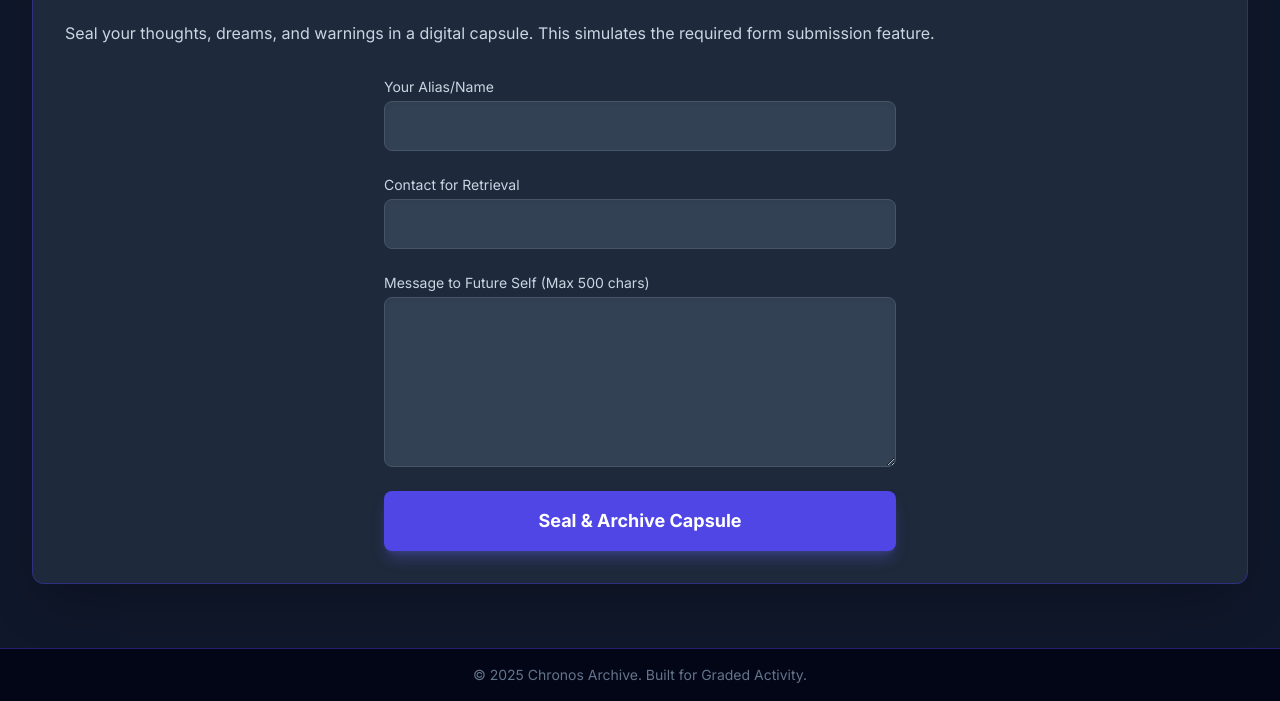
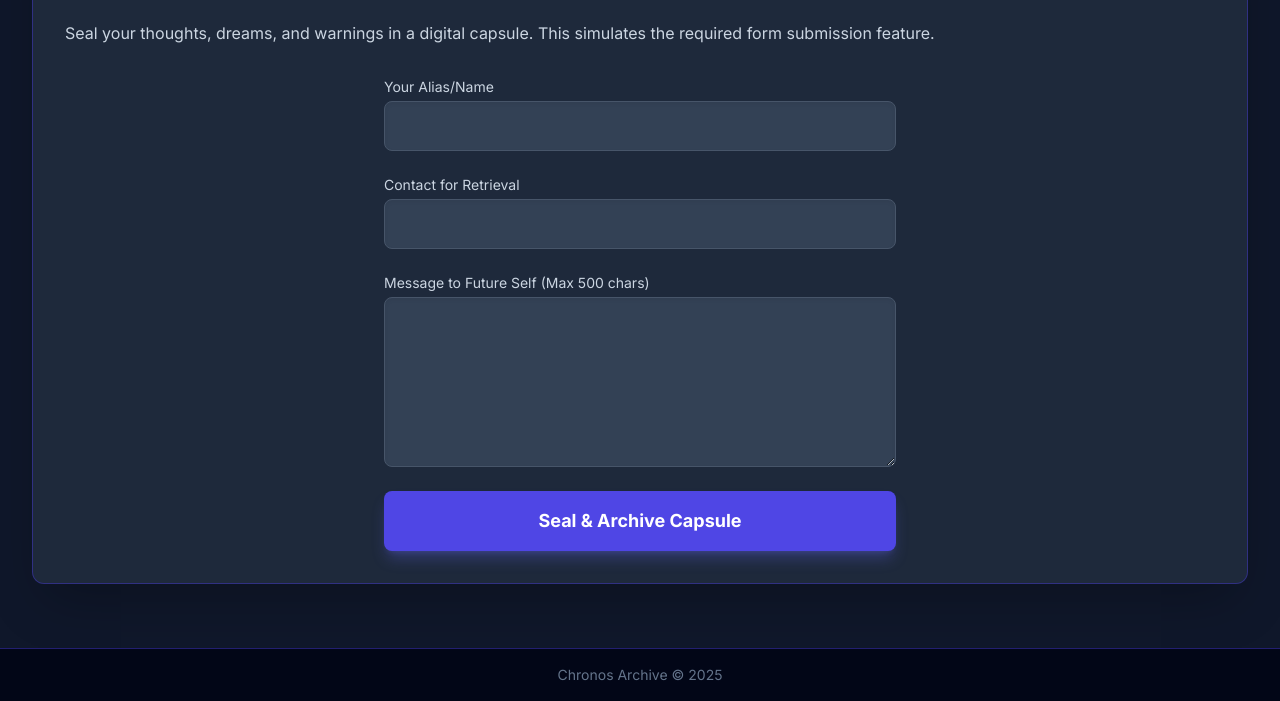
Before and after one commit to medpardilla/chronos-archive-project, a plain HTML site: page index.html in a window 1280 px wide. Shown: the part 186-887 px from the top of the page. Drawn offline with nearby package versions, Linux system fonts and the light colour scheme.

Commit message:
fix: footer details

```diff
--- a/index.html
+++ b/index.html
@@ -96,7 +96,7 @@
 
     <!-- Footer -->
     <footer class="bg-slate-950 text-slate-500 p-4 text-center mt-8 border-t border-indigo-700/50">
-        <p class="text-sm">&copy; 2025 Chronos Archive. Built for Graded Activity.</p>
+        <p class="text-sm">Chronos Archive &copy; 2025</p>
     </footer>
 
     <!-- LINK TO EXTERNAL JAVASCRIPT FILE (script.js) -->
```
